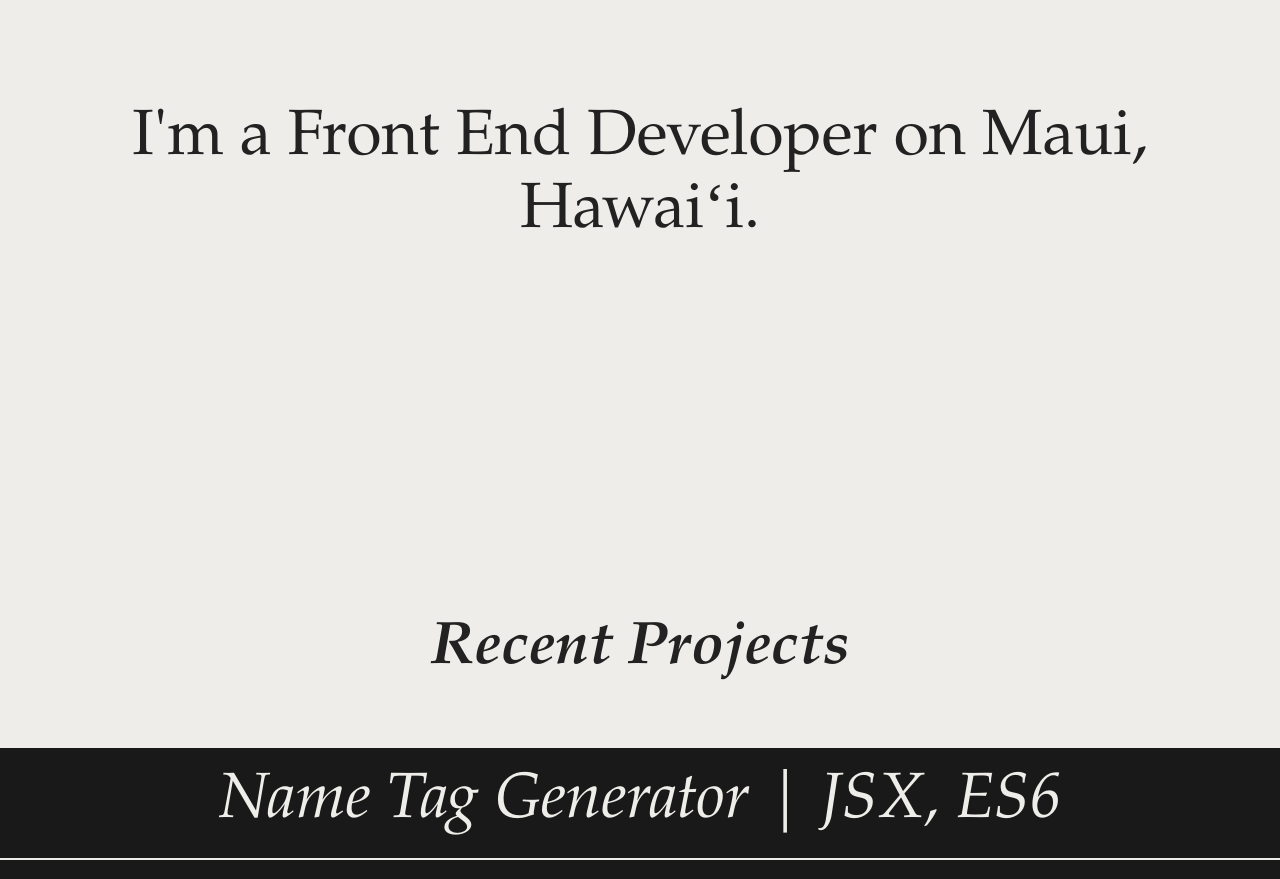
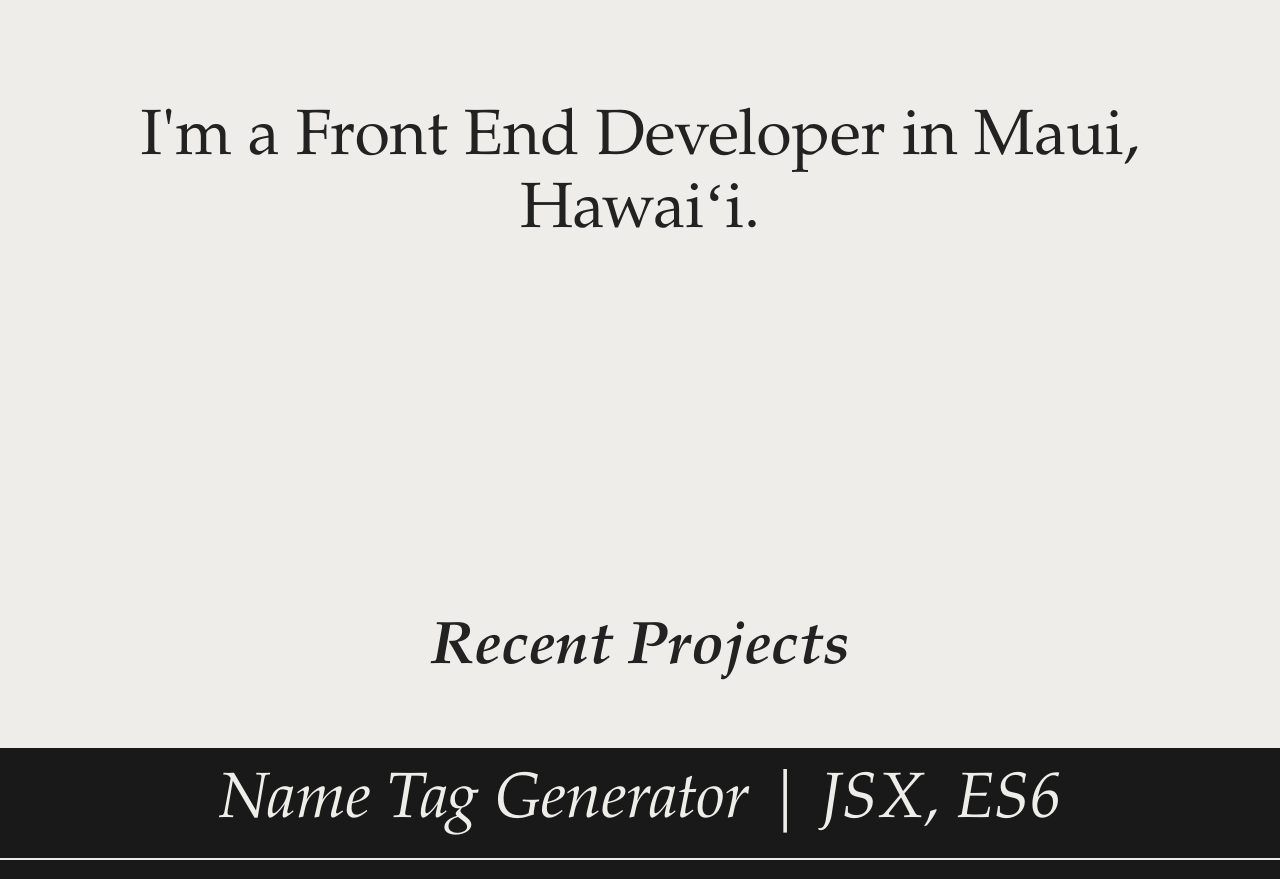
Before and after one commit to cnapua/portfolio, a website built with Parcel: page index.html in a window 1280 px wide. Shown: the part 820-1699 px from the top of the page. Built offline with nearby package versions, Linux system fonts and the light colour scheme.

Commit message:
Final edits

```diff
--- a/index.html
+++ b/index.html
@@ -41,7 +41,7 @@
     <section class="header">
       <div class="intro-section">
         <h1 class="intro-section">My name is <em>Caitlin Napua</em> M. Duquette</h1>
-        <p class="intro-section">I'm a Front End Developer on Maui, Hawaiʻi.</p>
+        <p class="intro-section">I'm a Front End Developer in Maui, Hawaiʻi.</p>
       </div>
     </section>
 
```
